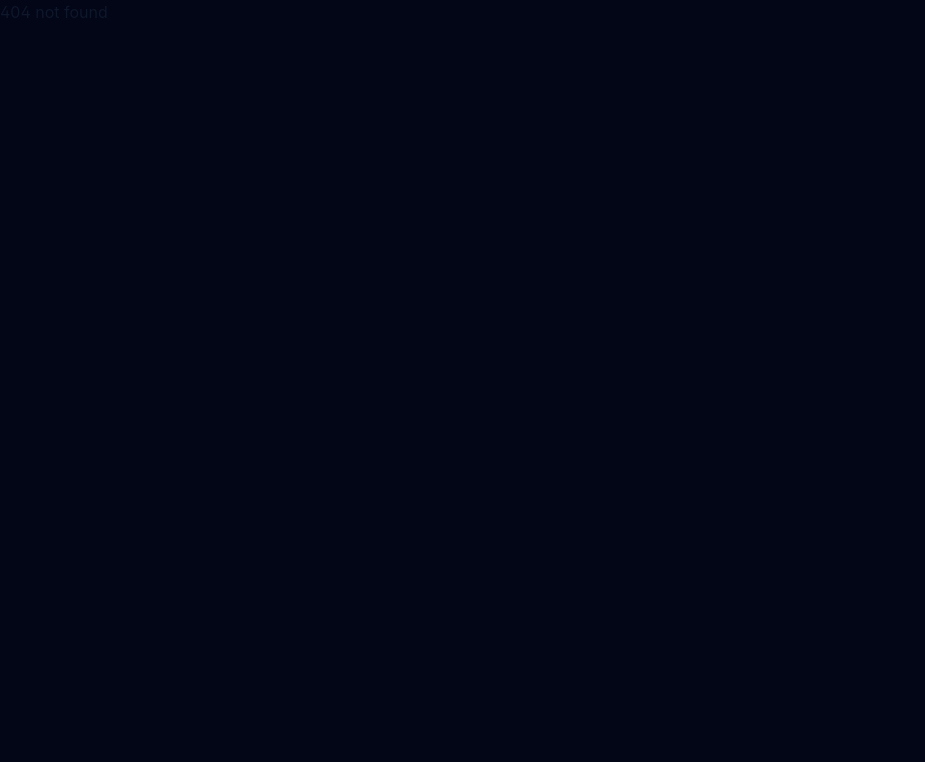
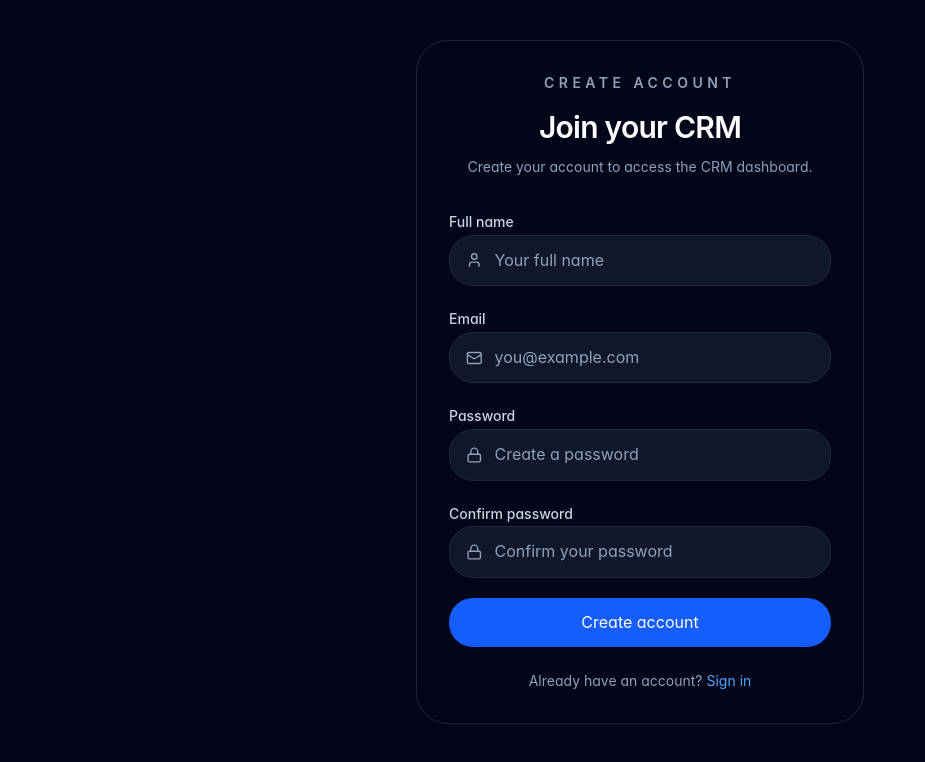
Before and after one commit to Hadialab/Dashboard-project, a React (Vite) app: page /register in a window 1280 px wide. Before the commit this address had no page. Shown: the top 762 px of the page, without its empty margins (0-925 px from the left). Built offline with nearby package versions, Linux system fonts and the light colour scheme.

Commit message:
feat: add user registration and authentication flow

```diff
--- a/src/App.jsx
+++ b/src/App.jsx
@@ -4,6 +4,7 @@ import { Toaster } from "react-hot-toast";
 
 import DashboardLayout from "./components/layout/DashboardLayout";
 import Login from "./pages/Login";
+import Register from "./pages/Register";
 import Dashboard from "./pages/Dashboard";
 import NotFound from "./pages/NotFound";
 import Settings from "./pages/Settings";
@@ -50,7 +51,7 @@ function App() {
 
         {/* Public Route */}
         <Route path="/login" element={<Login />} />
-
+        <Route path="/register" element={<Register />} />
         {/* Protected Routes */}
         <Route
           element={
--- a/src/pages/Login.jsx
+++ b/src/pages/Login.jsx
@@ -55,9 +55,30 @@ function Login() {
   }
 
   setIsSubmitting(true);
+  setError("");
 
+  // Default demo account
   if (email === mockUser.email && password === mockUser.password) {
     login(mockUser);
+    navigate("/dashboard", { replace: true });
+    return;
+  }
+
+  // Check for a registered account
+  const registeredUser = JSON.parse(
+    localStorage.getItem("registeredUser")
+  );
+
+  if (
+    registeredUser &&
+    email.toLowerCase() === registeredUser.email.toLowerCase() &&
+    password === registeredUser.password
+  ) {
+    login({
+      name: registeredUser.name,
+      email: registeredUser.email,
+    });
+
     navigate("/dashboard", { replace: true });
     return;
   }
@@ -127,9 +148,17 @@ function Login() {
           </button>
         </form>
 
-        <div className="mt-6 rounded-3xl bg-slate-50 p-4 text-sm text-slate-500 dark:bg-slate-900 dark:text-slate-400">
-          Use <span className="font-semibold text-slate-900 dark:text-white">admin@example.com</span> / <span className="font-semibold text-slate-900 dark:text-white">admin123</span>
+        <div className="mt-6 text-center text-sm text-slate-500 dark:text-slate-400">
+  Don't have an account?{" "}
+  <button
+    type="button"
+    onClick={() => navigate("/register")}
+    className="font-semibold text-blue-600 transition hover:text-blue-700 dark:text-blue-400 dark:hover:text-blue-300"
+  >
+    Create an account
+  </button>
 </div>
+
       </div>
     </div>
   );
--- /dev/null
+++ b/src/pages/Register.jsx
@@ -0,0 +1,239 @@
+import { useState } from "react";
+import { Lock, Mail, User } from "lucide-react";
+import * as yup from "yup";
+import { useNavigate } from "react-router-dom";
+import useAuthStore from "../store/authStore";
+
+const registerSchema = yup.object({
+  name: yup
+    .string()
+    .min(2, "Name must be at least 2 characters")
+    .required("Name is required"),
+
+  email: yup
+    .string()
+    .email("Enter a valid email address")
+    .required("Email is required"),
+
+  password: yup
+    .string()
+    .min(6, "Password must be at least 6 characters")
+    .required("Password is required"),
+
+  confirmPassword: yup
+    .string()
+    .oneOf([yup.ref("password")], "Passwords must match")
+    .required("Please confirm your password"),
+});
+
+function Register() {
+  const navigate = useNavigate();
+  const login = useAuthStore((state) => state.login);
+
+  const [formData, setFormData] = useState({
+    name: "",
+    email: "",
+    password: "",
+    confirmPassword: "",
+  });
+
+  const [error, setError] = useState("");
+  const [isSubmitting, setIsSubmitting] = useState(false);
+
+  const handleChange = (event) => {
+    const { name, value } = event.target;
+
+    setFormData((prev) => ({
+      ...prev,
+      [name]: value,
+    }));
+  };
+
+  const handleRegister = async (event) => {
+    event.preventDefault();
+
+    try {
+      setIsSubmitting(true);
+      setError("");
+
+      await registerSchema.validate(formData);
+
+      const existingUser = JSON.parse(
+        localStorage.getItem("registeredUser")
+      );
+
+      if (
+        existingUser &&
+        existingUser.email.toLowerCase() === formData.email.toLowerCase()
+      ) {
+        setError("An account with this email already exists.");
+        setIsSubmitting(false);
+        return;
+      }
+
+      const user = {
+        name: formData.name,
+        email: formData.email,
+        password: formData.password,
+      };
+
+      localStorage.setItem("registeredUser", JSON.stringify(user));
+
+      login({
+        name: user.name,
+        email: user.email,
+      });
+
+      navigate("/dashboard", { replace: true });
+    } catch (validationError) {
+      setError(validationError.message);
+    } finally {
+      setIsSubmitting(false);
+    }
+  };
+
+  return (
+    <div className="min-h-screen bg-slate-100 px-4 py-10 dark:bg-slate-950 sm:px-6">
+      <div className="mx-auto w-full max-w-md rounded-[2rem] border border-slate-200 bg-white p-8 shadow-2xl shadow-slate-200/40 transition dark:border-slate-800 dark:bg-slate-950 dark:shadow-none">
+        <div className="mb-8 text-center">
+          <p className="text-sm font-semibold uppercase tracking-[0.32em] text-slate-500 dark:text-slate-400">
+            Create account
+          </p>
+
+          <h1 className="mt-4 text-3xl font-semibold tracking-tight text-slate-900 dark:text-white">
+            Join your CRM
+          </h1>
+
+          <p className="mt-3 text-sm text-slate-500 dark:text-slate-400">
+            Create your account to access the CRM dashboard.
+          </p>
+        </div>
+
+        <form
+          className="space-y-5"
+          onSubmit={handleRegister}
+          noValidate
+        >
+          <div className="space-y-2">
+            <label
+              htmlFor="name"
+              className="text-sm font-medium text-slate-700 dark:text-slate-300"
+            >
+              Full name
+            </label>
+
+            <div className="flex items-center gap-3 rounded-3xl border border-slate-200 bg-slate-50 px-4 py-3 transition focus-within:border-blue-500 dark:border-slate-800 dark:bg-slate-900">
+              <User size={18} className="text-slate-400" />
+
+              <input
+                id="name"
+                name="name"
+                type="text"
+                value={formData.name}
+                onChange={handleChange}
+                className="w-full bg-transparent text-sm text-slate-900 outline-none placeholder:text-slate-400 dark:text-slate-100"
+                placeholder="Your full name"
+              />
+            </div>
+          </div>
+
+          <div className="space-y-2">
+            <label
+              htmlFor="email"
+              className="text-sm font-medium text-slate-700 dark:text-slate-300"
+            >
+              Email
+            </label>
+
+            <div className="flex items-center gap-3 rounded-3xl border border-slate-200 bg-slate-50 px-4 py-3 transition focus-within:border-blue-500 dark:border-slate-800 dark:bg-slate-900">
+              <Mail size={18} className="text-slate-400" />
+
+              <input
+                id="email"
+                name="email"
+                type="email"
+                value={formData.email}
+                onChange={handleChange}
+                className="w-full bg-transparent text-sm text-slate-900 outline-none placeholder:text-slate-400 dark:text-slate-100"
+                placeholder="you@example.com"
+              />
+            </div>
+          </div>
+
+          <div className="space-y-2">
+            <label
+              htmlFor="password"
+              className="text-sm font-medium text-slate-700 dark:text-slate-300"
+            >
+              Password
+            </label>
+
+            <div className="flex items-center gap-3 rounded-3xl border border-slate-200 bg-slate-50 px-4 py-3 transition focus-within:border-blue-500 dark:border-slate-800 dark:bg-slate-900">
+              <Lock size={18} className="text-slate-400" />
+
+              <input
+                id="password"
+                name="password"
+                type="password"
+                value={formData.password}
+                onChange={handleChange}
+                className="w-full bg-transparent text-sm text-slate-900 outline-none placeholder:text-slate-400 dark:text-slate-100"
+                placeholder="Create a password"
+              />
+            </div>
+          </div>
+
+          <div className="space-y-2">
+            <label
+              htmlFor="confirmPassword"
+              className="text-sm font-medium text-slate-700 dark:text-slate-300"
+            >
+              Confirm password
+            </label>
+
+            <div className="flex items-center gap-3 rounded-3xl border border-slate-200 bg-slate-50 px-4 py-3 transition focus-within:border-blue-500 dark:border-slate-800 dark:bg-slate-900">
+              <Lock size={18} className="text-slate-400" />
+
+              <input
+                id="confirmPassword"
+                name="confirmPassword"
+                type="password"
+                value={formData.confirmPassword}
+                onChange={handleChange}
+                className="w-full bg-transparent text-sm text-slate-900 outline-none placeholder:text-slate-400 dark:text-slate-100"
+                placeholder="Confirm your password"
+              />
+            </div>
+          </div>
+
+          {error && (
+            <p className="text-sm text-rose-600">
+              {error}
+            </p>
+          )}
+
+          <button
+            type="submit"
+            disabled={isSubmitting}
+            className="inline-flex w-full items-center justify-center rounded-3xl bg-blue-600 px-5 py-3 text-sm font-semibold text-white transition hover:bg-blue-700 disabled:cursor-not-allowed disabled:bg-slate-400"
+          >
+            {isSubmitting ? "Creating account..." : "Create account"}
+          </button>
+        </form>
+
+        <div className="mt-6 text-center text-sm text-slate-500 dark:text-slate-400">
+          Already have an account?{" "}
+          <button
+            type="button"
+            onClick={() => navigate("/login")}
+            className="font-semibold text-blue-600 transition hover:text-blue-700 dark:text-blue-400 dark:hover:text-blue-300"
+          >
+            Sign in
+          </button>
+        </div>
+      </div>
+    </div>
+  );
+}
+
+export default Register;
--- a/src/pages/Reports.jsx
+++ b/src/pages/Reports.jsx
@@ -1,6 +1,6 @@
 import { useState, useEffect } from "react";
 import { useSearchParams } from "react-router-dom";
-import axios from "axios";
+import api from "../api/axios";
 
 import SummaryCards from "../components/reports/SummaryCards";
 import ReportsCharts from "../components/reports/ReportsCharts";
@@ -15,7 +15,7 @@ import {
   getLeadsByStatus,
 } from "../utils/reportAnalytics";
 
-const API_URL = "http://localhost:3001";
+
 
 const Reports = () => {
   const [searchParams, setSearchParams] = useSearchParams();
@@ -42,10 +42,10 @@ const Reports = () => {
     const fetchData = async () => {
       try {
         const [customersRes, leadsRes, dealsRes] = await Promise.all([
-          axios.get(`${API_URL}/customers`),
-          axios.get(`${API_URL}/leads`),
-          axios.get(`${API_URL}/deals`),
-        ]);
+  api.get("/customers"),
+  api.get("/leads"),
+  api.get("/deals"),
+]);
 
         setCustomers(customersRes.data);
         setLeads(leadsRes.data);
```
Lines whose indentation alone changed are shown as unchanged.
